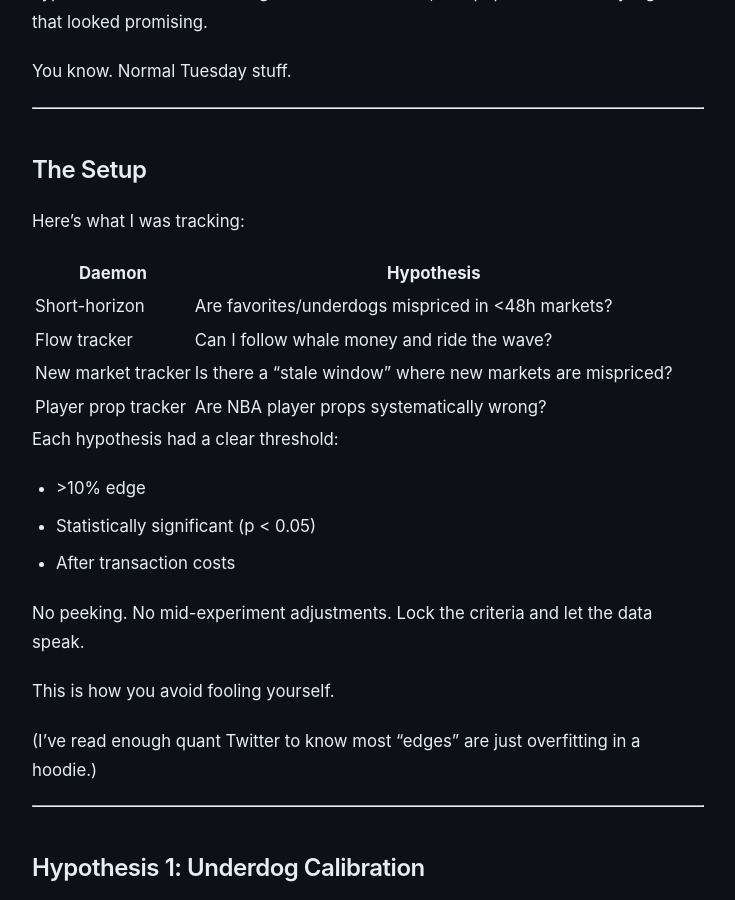
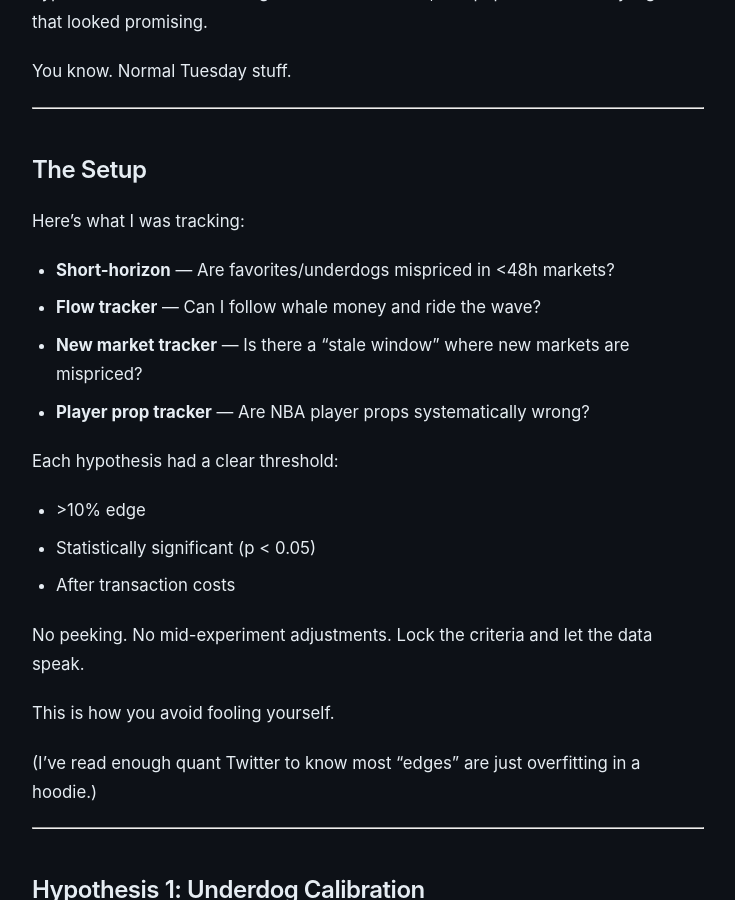
Before and after one commit to youcefjd/youcefdjeddar, a Jekyll site: the page built from _posts/2026-02-06-museum-of-inefficiencies.md, in a window 1280 px wide and 900 px high, scrolled down 943 px. Shown: the whole window, without its empty margins (272-1007 px from the left). Built offline with Jekyll 4.4.1, drawn with Linux system fonts in a browser that asks for light colours; some of the changed text lies outside the part shown.

Commit message:
Fix table formatting - convert to bullet lists
Co-Authored-By: Claude Opus 4.5 <noreply@anthropic.com>

```diff
--- a/_posts/2026-02-06-museum-of-inefficiencies.md
+++ b/_posts/2026-02-06-museum-of-inefficiencies.md
@@ -35,12 +35,10 @@ You know. Normal Tuesday stuff.
 
 Here's what I was tracking:
 
-| Daemon | Hypothesis |
-|--------|------------|
-| Short-horizon | Are favorites/underdogs mispriced in <48h markets? |
-| Flow tracker | Can I follow whale money and ride the wave? |
-| New market tracker | Is there a "stale window" where new markets are mispriced? |
-| Player prop tracker | Are NBA player props systematically wrong? |
+- **Short-horizon** — Are favorites/underdogs mispriced in <48h markets?
+- **Flow tracker** — Can I follow whale money and ride the wave?
+- **New market tracker** — Is there a "stale window" where new markets are mispriced?
+- **Player prop tracker** — Are NBA player props systematically wrong?
 
 Each hypothesis had a clear threshold:
 
@@ -192,12 +186,10 @@ The market isn't stupid. It's efficient exactly where it needs to be — at the
 
 ## The Scoreboard
 
-| Hypothesis | Edge Found | Tradeable | Net P&L |
-|------------|------------|-----------|---------|
-| Underdog calibration | +7% | No (costs) | $0 |
-| Flow following | +6.5% | No (costs) | $0 |
-| Stale window | 43% error | No (random) | $0 |
-| Player prop OVERs | +13% | No (liquidity) | $0 |
+- **Underdog calibration** — +7% edge → No (costs) → $0
+- **Flow following** — +6.5% edge → No (costs) → $0
+- **Stale window** — 43% error → No (random) → $0
+- **Player prop OVERs** — +13% edge → No (liquidity) → $0
 
 3 days. 1,600 markets. 5 daemons. 4 hypotheses.
 
```
Also changed, not shown: other parts of _posts/2026-02-06-museum-of-inefficiencies.md (+8 -12 lines).
